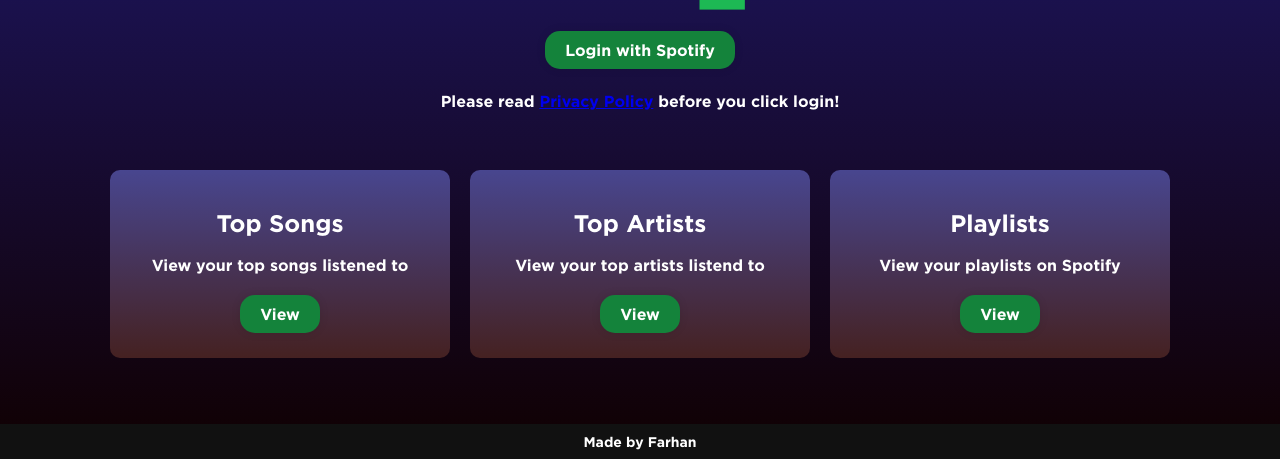
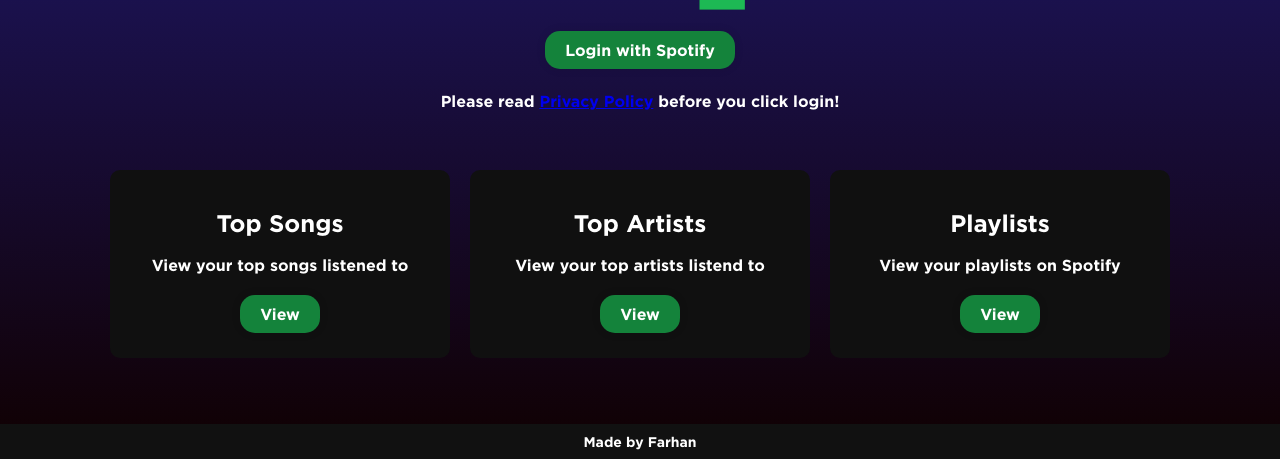
Before and after one commit to UnrealFar/UnWrapped, a FastAPI app: page / in a window 1280 px wide. Shown: the part 341-800 px from the top of the page. Run offline with FastAPI, Linux system fonts and the light colour scheme; the visitor is signed in with stand-in values (Sample User, id 1); parts of the project's set-up code (start-up, migrations or seed data) failed here and were passed over.

Commit message:
Should work now

```diff
--- a/_http.py
+++ b/_http.py
@@ -241,7 +241,7 @@ class HTTP:
             collaborative=data["collaborative"],
             description=data["description"],
             href=data["href"],
-            image=img_url
+            image=img_url,
             owner_id=data["owner"]["id"],
             owner_name=data["owner"]["display_name"],
             public=data["public"],
--- a/static/css/index.css
+++ b/static/css/index.css
@@ -48,7 +48,7 @@ h1 {
 }
 
 .card {
-    background: linear-gradient(to bottom, #48468f, #452121);
+    background: #101010;
     border-radius: 10px;
     padding: 20px;
     margin: 10px;
```
